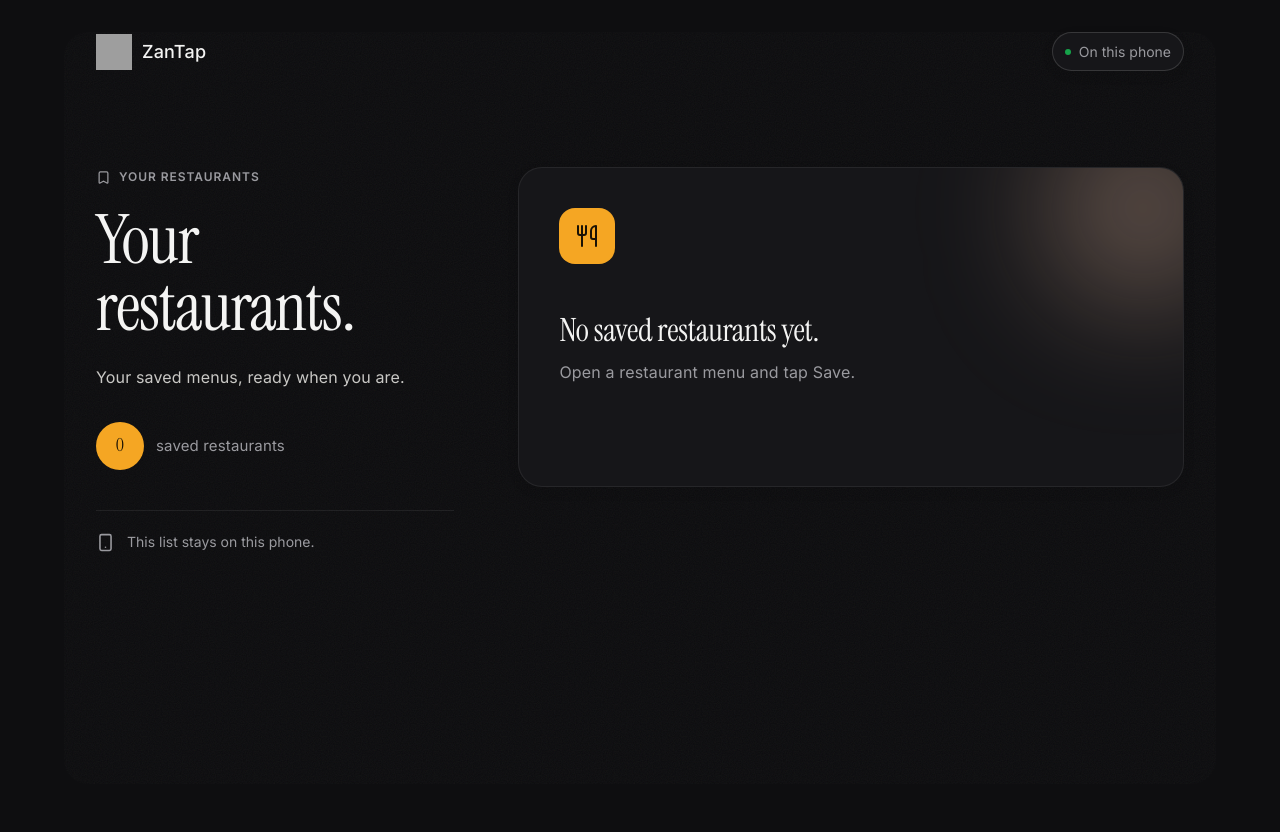
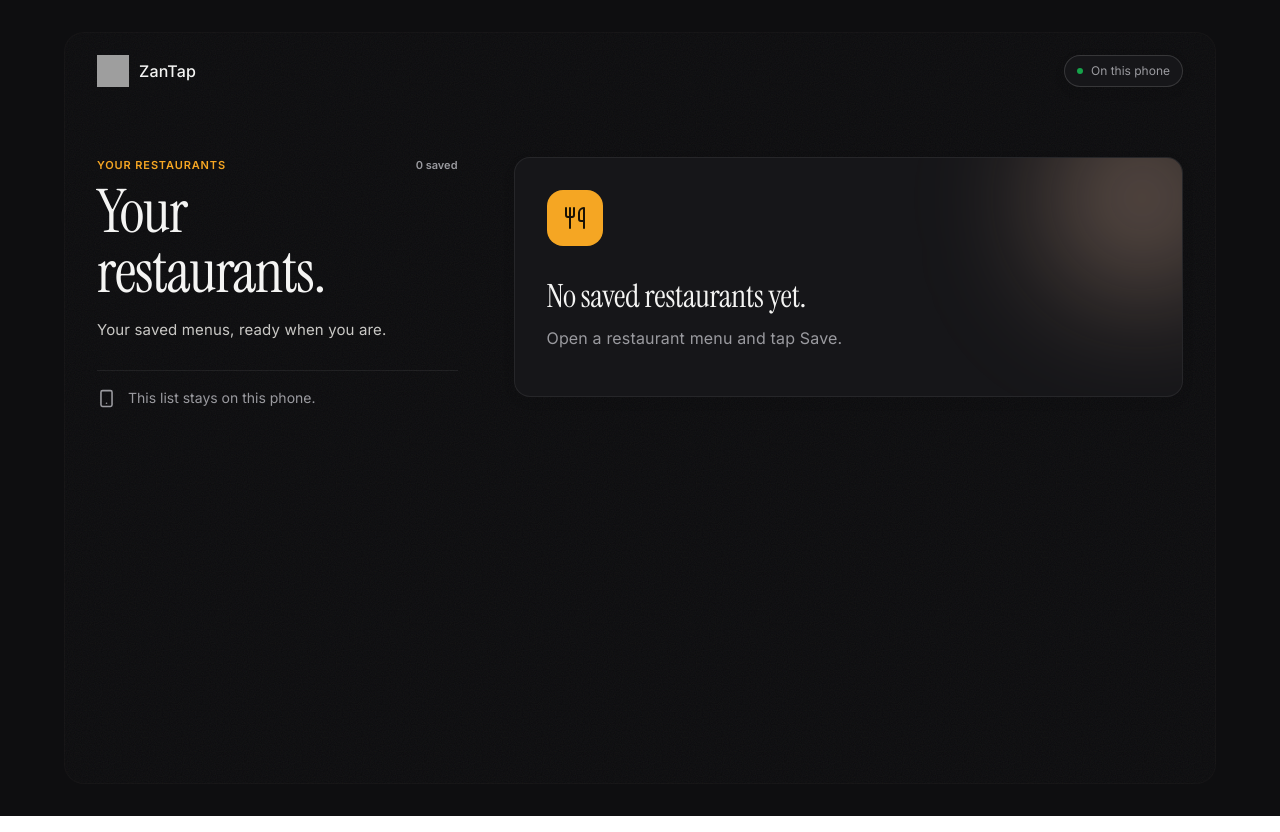
Before and after one commit to ngabonzizaguy/zantap, a Next.js app: page /restaurants in a window 1280 px wide. Built offline with nearby package versions, Linux system fonts and the light colour scheme; grey boxes are pictures that could not be loaded.

Commit message:
style(customer-hub): match compact restaurant pass

```diff
--- a/components/customer/RestaurantHub.tsx
+++ b/components/customer/RestaurantHub.tsx
@@ -4,7 +4,6 @@ import Image from "next/image";
 import Link from "next/link";
 import {
   ArrowUpRight,
-  Bookmark,
   MapPin,
   Search,
   Smartphone,
@@ -51,24 +50,23 @@ export function SavedRestaurantList({
   onRemove: (restaurant: SavedRestaurant) => void;
 }) {
   return (
-    <ul className="grid gap-4 sm:grid-cols-2 lg:grid-cols-1 xl:grid-cols-2" aria-label="Saved restaurants">
+    <ul className="grid gap-3 sm:grid-cols-2 lg:grid-cols-1 xl:grid-cols-2" aria-label="Saved restaurants">
       {restaurants.map((restaurant) => {
         const available = restaurant.isAvailable !== false;
         return (
           <li
             key={restaurant.vendorId}
-            className="group relative isolate flex min-h-[250px] flex-col overflow-hidden rounded-brand-xxl border border-primary/40 bg-surface-card p-5 text-ink shadow-brand-soft sm:p-6"
+            className="group relative isolate flex min-h-[220px] flex-col overflow-hidden rounded-brand-xl border border-hairline bg-surface-card p-4 text-ink shadow-brand-soft"
           >
             {available ? (
               <div aria-hidden className="pointer-events-none absolute inset-0 -z-10 overflow-hidden">
-                <div className="absolute -right-20 -top-24 h-56 w-56 rounded-full bg-primary/10 blur-3xl transition-transform duration-700 group-hover:scale-110 motion-reduce:transform-none" />
-                <div className="absolute inset-x-0 top-0 h-1 bg-primary" />
+                <div className="absolute -right-14 -top-20 h-44 w-44 rounded-full bg-primary/10 blur-3xl transition-transform duration-700 group-hover:scale-110 motion-reduce:transform-none" />
               </div>
             ) : null}
 
             <div className="flex items-start justify-between gap-4">
               <div
-                className="flex h-16 w-16 flex-none items-center justify-center overflow-hidden rounded-brand-xl border border-primary/40 bg-primary/10 font-display text-title-md text-ink"
+                className="flex h-[52px] w-[52px] flex-none items-center justify-center overflow-hidden rounded-brand-lg border border-primary/40 bg-primary/10 font-display text-title-sm text-ink"
               >
               {restaurant.logoUrl ? (
                 // Public Vendor branding can be remote; the fixed shell prevents layout shift.
@@ -82,61 +80,61 @@ export function SavedRestaurantList({
                 restaurantInitials(restaurant.name)
               )}
               </div>
-              <div className="flex flex-col items-end gap-2">
+              <div className="flex items-center">
                 <span className="inline-flex items-center gap-1.5 rounded-pill bg-primary/10 px-3 py-1.5 font-body text-caption text-primary">
                   <Smartphone size={14} aria-hidden />
                   Saved
                 </span>
-                <button
-                  type="button"
-                  onClick={() => onRemove(restaurant)}
-                  className="inline-flex h-11 w-11 items-center justify-center rounded-full text-muted transition-colors hover:bg-surface-strong hover:text-ink focus-visible:outline focus-visible:outline-2 focus-visible:outline-offset-2 focus-visible:outline-ink"
-                  aria-label={`Remove ${restaurant.name} from saved restaurants`}
-                  title="Remove restaurant"
-                >
-                  <Trash2 size={18} aria-hidden />
-                </button>
               </div>
             </div>
 
-            <div className="mt-7 flex-1">
+            <div className="mt-3 flex-1">
               {!available ? (
-                <p className="mb-3 inline-flex rounded-pill bg-surface-strong px-3 py-1 font-body text-caption font-medium text-muted">
+                <p className="mb-2 inline-flex rounded-pill bg-surface-strong px-3 py-1 font-body text-caption font-medium text-muted">
                   Temporarily unavailable
                 </p>
               ) : null}
-              <h2 className="max-w-[14ch] font-display text-[34px] font-light leading-[1.05] text-ink">
+              <h2 className="max-w-[18ch] font-display text-[27px] font-light leading-[1.05] text-ink">
                 {restaurant.name}
               </h2>
-              <p className="mt-3 flex items-center gap-2 font-body text-body-sm text-muted">
-                <MapPin size={16} aria-hidden />
+              <p className="mt-1.5 flex items-center gap-1.5 font-body text-caption text-muted">
+                <MapPin size={14} aria-hidden />
                 <span className="truncate">
                   {restaurant.location || restaurant.tagline || "Your saved restaurant"}
                 </span>
               </p>
             </div>
 
-            <div className="mt-7 flex items-end justify-between gap-4">
-              <p className="font-body text-caption text-muted-soft">
+            <div className="mt-3 flex items-start justify-between gap-4 border-t border-hairline pt-3">
+              <p className="pt-1 font-body text-[12px] leading-[1.45] text-muted-soft">
                 Opened<br />
-                <span className="text-muted">
-                  {formatInteraction(restaurant.lastInteractedAt)}
-                </span>
+                <span className="text-muted">{formatInteraction(restaurant.lastInteractedAt)}</span>
               </p>
+              <div className="flex items-center gap-2">
                 {available ? (
                   <Link
                     href={`/${encodeURIComponent(restaurant.slug)}`}
-                  className="inline-flex min-h-12 items-center gap-2 rounded-pill bg-primary px-5 font-body text-button font-medium text-on-primary transition-transform hover:-translate-y-0.5 focus-visible:outline focus-visible:outline-2 focus-visible:outline-offset-4 focus-visible:outline-ink motion-reduce:transform-none"
+                    className="inline-flex min-h-11 items-center gap-2 rounded-brand-lg bg-primary px-4 font-body text-button font-medium text-on-primary transition-transform hover:-translate-y-0.5 focus-visible:outline focus-visible:outline-2 focus-visible:outline-offset-4 focus-visible:outline-ink motion-reduce:transform-none"
                     aria-label={`Open ${restaurant.name}`}
                   >
                     Open menu
-                  <ArrowUpRight size={17} aria-hidden />
+                    <ArrowUpRight size={16} aria-hidden />
                   </Link>
                 ) : (
-                <span className="inline-flex min-h-12 items-center rounded-pill bg-surface-strong px-5 font-body text-button text-muted" aria-disabled="true">
+                  <span className="inline-flex min-h-11 items-center rounded-brand-lg bg-surface-strong px-4 font-body text-button text-muted" aria-disabled="true">
                     Menu offline
                   </span>
                 )}
+                <button
+                  type="button"
+                  onClick={() => onRemove(restaurant)}
+                  className="inline-flex h-11 w-11 items-center justify-center rounded-full border border-hairline text-muted transition-colors hover:bg-surface-strong hover:text-ink focus-visible:outline focus-visible:outline-2 focus-visible:outline-offset-2 focus-visible:outline-ink"
+                  aria-label={`Remove ${restaurant.name} from saved restaurants`}
+                  title="Remove restaurant"
+                >
+                  <Trash2 size={17} aria-hidden />
+                </button>
+              </div>
             </div>
           </li>
         );
@@ -208,9 +206,9 @@ export function RestaurantHub() {
   };
 
   return (
-    <main className="kds-dark relative min-h-screen overflow-x-hidden bg-canvas px-5 pb-[max(48px,env(safe-area-inset-bottom))] pt-[max(20px,env(safe-area-inset-top))] text-ink sm:px-8 lg:pt-8">
-      <div className="kds-surface relative mx-auto min-h-[calc(100vh-3rem)] w-full max-w-6xl rounded-brand-xxl px-0 sm:px-5 lg:px-8">
-        <header className="flex items-center justify-between gap-4">
+    <main className="kds-dark relative min-h-screen overflow-x-hidden bg-canvas p-1 pb-[max(4px,env(safe-area-inset-bottom))] pt-[max(4px,env(safe-area-inset-top))] text-ink sm:p-6 lg:p-8">
+      <div className="kds-surface relative mx-auto min-h-[calc(100svh-8px)] w-full max-w-6xl rounded-[20px] border border-primary/25 px-4 pb-4 pt-3 sm:min-h-[calc(100vh-3rem)] sm:px-6 sm:pb-6 sm:pt-4 lg:px-8">
+        <header className="flex min-h-11 items-center justify-between gap-4">
           <Link href="/" aria-label="ZanTap home" className="flex items-center gap-2.5">
             <Image
               src="/brand/approved-z/zantap-z-mark-2048-remove-bg-io.png"
@@ -218,42 +216,35 @@ export function RestaurantHub() {
               width={2048}
               height={2048}
               priority
-              className="h-9 w-9"
+              className="h-8 w-8"
             />
-            <span className="font-body text-title-sm font-medium">ZanTap</span>
+            <span className="font-body text-body-md font-medium">ZanTap</span>
           </Link>
-          <span className="inline-flex items-center gap-2 rounded-pill border border-hairline-strong bg-surface-card px-3 py-2 font-body text-caption text-muted shadow-brand-soft">
+          <span className="inline-flex items-center gap-2 rounded-pill border border-hairline-strong bg-surface-card px-3 py-1.5 font-body text-[12px] text-muted shadow-brand-soft">
             <span className="h-1.5 w-1.5 rounded-full bg-success" aria-hidden />
             On this phone
           </span>
         </header>
 
-        <div className="grid gap-10 pb-8 pt-12 sm:pt-16 lg:grid-cols-[minmax(260px,0.7fr)_minmax(0,1.3fr)] lg:gap-16 lg:pt-24">
+        <div className="grid gap-4 pb-1 pt-5 sm:gap-7 sm:pt-9 lg:grid-cols-[minmax(260px,0.7fr)_minmax(0,1.3fr)] lg:gap-14 lg:pt-16">
           <section className="lg:sticky lg:top-10 lg:self-start" aria-labelledby="restaurants-heading">
-            <div className="inline-flex items-center gap-2 font-body text-caption-uppercase uppercase text-muted">
-              <Bookmark size={15} aria-hidden />
-              Your restaurants
+            <div className="flex items-center justify-between gap-4 font-body text-[11px] font-semibold uppercase tracking-[0.08em] text-primary">
+              <span>Your restaurants</span>
+              <span className="normal-case tracking-normal text-muted" aria-live="polite">
+                {restaurants.length} saved
+              </span>
             </div>
             <h1
               id="restaurants-heading"
-              className="mt-4 max-w-[11ch] font-display text-[46px] leading-[0.98] tracking-[-0.02em] text-ink sm:text-[60px] lg:text-[68px]"
+              className="mt-2 font-display text-[36px] font-light leading-none tracking-[-0.02em] text-ink sm:text-[48px] lg:max-w-[11ch] lg:text-[60px]"
             >
               Your restaurants.
             </h1>
-            <p className="mt-6 max-w-sm font-body text-body-md leading-relaxed text-body">
+            <p className="mt-2 max-w-sm font-body text-body-sm leading-relaxed text-body sm:mt-4">
               Your saved menus, ready when you are.
             </p>
 
-            <div className="mt-8 flex items-center gap-3">
-              <span className="flex h-12 min-w-12 items-center justify-center rounded-full bg-primary px-4 font-display text-title-sm text-on-primary" aria-live="polite">
-                {restaurants.length}
-              </span>
-              <p className="font-body text-body-sm text-muted">
-                {restaurants.length === 1 ? "saved restaurant" : "saved restaurants"}
-              </p>
-            </div>
-
-            <div className="mt-10 hidden max-w-sm items-start gap-3 border-t border-hairline pt-5 text-muted lg:flex">
+            <div className="mt-7 hidden max-w-sm items-start gap-3 border-t border-hairline pt-4 text-muted lg:flex">
               <Smartphone size={19} className="mt-0.5 flex-none" aria-hidden />
               <p className="font-body text-caption leading-relaxed">
                 This list stays on this phone.
@@ -266,7 +257,7 @@ export function RestaurantHub() {
               <RestaurantUpdates vendorIds={savedVendorIds} repository={repository} />
             ) : null}
             {restaurants.length > 1 ? (
-              <div className="relative mb-5">
+              <div className="relative mb-3">
                 <label htmlFor="saved-restaurant-search" className="sr-only">
                   Search your saved restaurants
                 </label>
@@ -283,19 +274,19 @@ export function RestaurantHub() {
             ) : null}
 
             {loading ? (
-              <div role="status" className="min-h-[280px] animate-pulse rounded-brand-xxl bg-surface-card p-6 shadow-brand-soft motion-reduce:animate-none">
+              <div role="status" className="min-h-[220px] animate-pulse rounded-brand-xl bg-surface-card p-5 shadow-brand-soft motion-reduce:animate-none">
                 <span className="sr-only">Loading your restaurants…</span>
                 <div className="h-16 w-16 rounded-brand-xl bg-surface-strong" />
                 <div className="mt-12 h-8 w-2/3 rounded-pill bg-surface-strong" />
                 <div className="mt-4 h-4 w-1/2 rounded-pill bg-surface-strong" />
               </div>
             ) : restaurants.length === 0 ? (
-              <section className="relative min-h-[320px] overflow-hidden rounded-brand-xxl border border-hairline bg-surface-card p-7 shadow-brand-soft sm:p-10">
+              <section className="relative min-h-[240px] overflow-hidden rounded-brand-xl border border-hairline bg-surface-card p-6 shadow-brand-soft sm:p-8">
                 <div aria-hidden className="absolute -right-14 -top-14 h-48 w-48 rounded-full bg-gradient-peach/35 blur-3xl" />
                 <div className="relative flex h-14 w-14 items-center justify-center rounded-brand-xl bg-primary text-on-primary">
                   <Utensils size={24} aria-hidden />
                 </div>
-                <h2 className="relative mt-12 max-w-sm font-display text-display-md text-ink">
+                <h2 className="relative mt-8 max-w-sm font-display text-display-md text-ink">
                   No saved restaurants yet.
                 </h2>
                 <p className="relative mt-3 max-w-md font-body text-body-md text-muted">
@@ -303,7 +294,7 @@ export function RestaurantHub() {
                 </p>
               </section>
             ) : visibleRestaurants.length === 0 ? (
-              <div role="status" className="rounded-brand-xxl border border-hairline bg-surface-card p-8 text-center shadow-brand-soft">
+              <div role="status" className="rounded-brand-xl border border-hairline bg-surface-card p-8 text-center shadow-brand-soft">
                 <Search size={24} className="mx-auto text-muted-soft" aria-hidden />
                 <p className="mt-4 font-body text-body-md text-muted">
                   No saved restaurant matches “{query}”.
@@ -319,9 +310,9 @@ export function RestaurantHub() {
               />
             )}
 
-            <div className="mt-7 flex items-start gap-3 border-t border-hairline pt-5 text-muted lg:hidden">
-              <Smartphone size={19} className="mt-0.5 flex-none" aria-hidden />
-              <p className="font-body text-caption leading-relaxed">
+            <div className="mt-4 flex items-start gap-3 border-t border-hairline pt-4 text-muted lg:hidden">
+              <Smartphone size={17} className="mt-0.5 flex-none" aria-hidden />
+              <p className="font-body text-[12px] leading-relaxed">
                 This list stays on this phone.
               </p>
             </div>
```
Also changed, not shown: components/customer/RestaurantUpdates.tsx (+24 -21 lines), .scratch/architecture-candidates.md, .scratch/customer-restaurant-hub/issues/03-update-tray-viewer-and-aggregate-analytics.md, 2 other files (tests, documents, lock files or other folders). Lines whose indentation alone changed are shown as unchanged.
